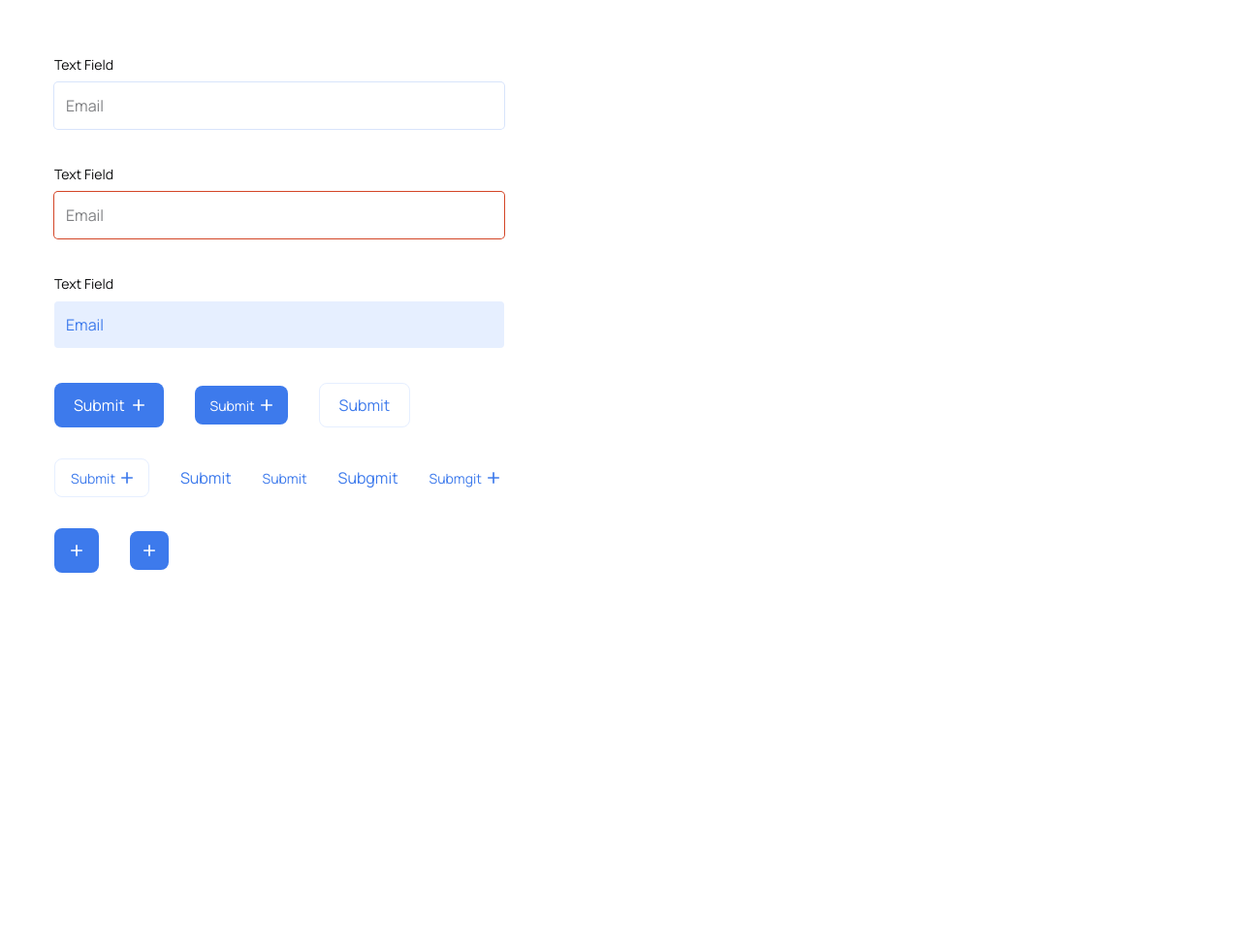
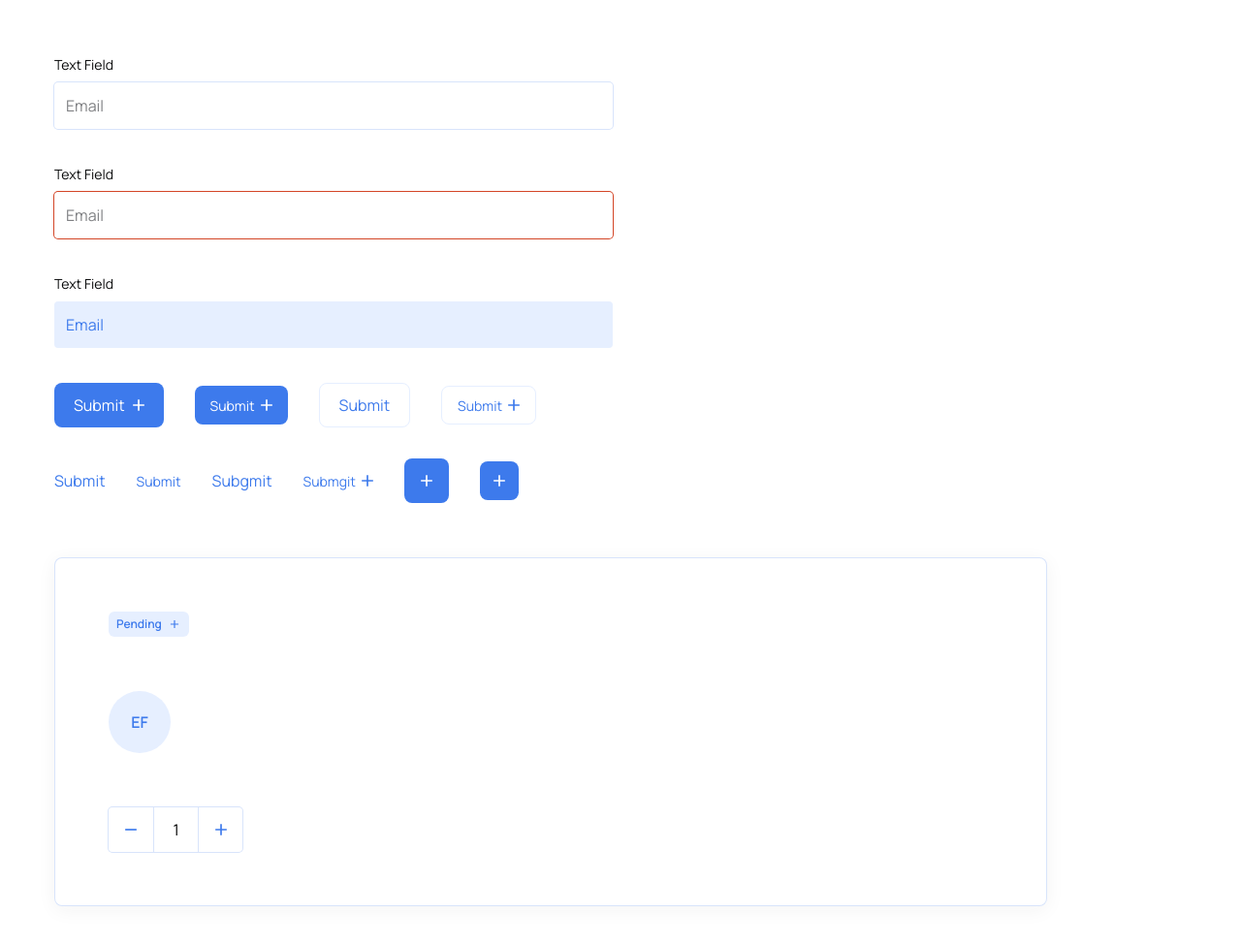
Before and after one commit to ekfuhrmann/parts-kit-ui, a website: page src/index.html in a window 1280 px wide. Shown: the whole page at 97% size. Before the commit the page ends 800 px from the top, so only its background shows below. Drawn offline with nearby package versions, Linux system fonts and the light colour scheme; files that its build step writes are made by us from their sources.

Commit message:
Added Shadow, started components

```diff
--- a/config/tailwind/button.js
+++ b/config/tailwind/button.js
@@ -63,6 +63,19 @@ module.exports = plugin(({ addComponents }) => {
         '@apply wh-40': {},
       },
     },
+
+    // Button toggle
+    '.btn-toggle-group': {
+      '@apply inline-flex items-center rounded bg-white ring-1 ring-blue-100 divide-x divide-blue-100':
+        {},
+    },
+    '.btn-toggle': {
+      '@apply wh-46 flex items-center justify-center transition-colors text-blue-500 transition duration-300 first:rounded-l last:rounded-r hover:bg-blue-50 hover:border-blue-600 hover:text-blue-600 active:bg-blue-100 disabled:!bg-blue-50 disabled:!text-blue-300 focus-visible:ring-2 focus-visible:ring-blue-500 focus-visible:ring-offset-2':
+        {},
+      svg: {
+        '@apply wh-20': {},
+      },
+    },
   };
 
   addComponents(buttons);
--- a/src/index.html
+++ b/src/index.html
@@ -11,8 +11,8 @@
       rel="stylesheet"
     />
   </head>
-  <body>
-    <div class="max-w-sm p-56 lg:max-w-xl">
+  <body class="p-56">
+    <div class="max-w-sm lg:max-w-xl">
       <form action="" class="space-y-36">
         <div class="field-wrapper">
           <label for="id_text_field">Text Field</label>
@@ -69,7 +69,7 @@
             </svg>
           </button>
           <button type="button" class="btn-outline">Submit</button>
-          <button type="button" class="btn-outline btn-sm">
+          <button type="button" class="btn-sm btn-outline">
             Submit<svg
               class="wh-20"
               aria-hidden="true"
@@ -122,5 +122,65 @@
         </div>
       </form>
     </div>
+    <div
+      class="card mt-56 flex min-h-[200px] w-full max-w-5xl flex-col items-start gap-56 rounded-8 bg-white p-56 shadow-card"
+    >
+      <!-- tag -->
+      <div
+        class="inline-flex h-26 items-center justify-center gap-6 rounded-6 bg-blue-50 px-8 text-center text-sm font-semibold text-blue-500"
+      >
+        Pending
+        <svg
+          class="wh-14"
+          aria-hidden="true"
+          viewBox="0 0 24 24"
+          fill="currentColor"
+          xmlns="http://www.w3.org/2000/svg"
+        >
+          <path d="M19 13H13V19H11V13H5V11H11V5H13V11H19V13Z" />
+        </svg>
+      </div>
+
+      <!-- Avatar -->
+      <div
+        class="flex items-center justify-center rounded-full bg-blue-50 text-center text-lg font-semibold text-blue-500 wh-64"
+        aria-label="Eric Fuhrmann Avatar"
+        title="Eric Fuhrmann"
+      >
+        EF
+      </div>
+
+      <!-- Seat Picker -->
+      <div class="btn-toggle-group">
+        <button
+          class="btn-toggle"
+          aria-label="Remove Seats"
+          title="Remove Seats"
+        >
+          <svg
+            viewBox="0 0 24 24"
+            fill="currentColor"
+            aria-hidden="true"
+            xmlns="http://www.w3.org/2000/svg"
+          >
+            <path d="M19 13H5V11H19V13Z" />
+          </svg>
+        </button>
+        <div class="flex items-center justify-center text-center wh-46">
+          1 <span class="sr-only">seats</span>
+        </div>
+        <button class="btn-toggle" aria-label="Add Seats" title="Add Seats">
+          <svg
+            class="wh-14"
+            aria-hidden="true"
+            viewBox="0 0 24 24"
+            fill="currentColor"
+            xmlns="http://www.w3.org/2000/svg"
+          >
+            <path d="M19 13H13V19H11V13H5V11H11V5H13V11H19V13Z" />
+          </svg>
+        </button>
+      </div>
+    </div>
   </body>
 </html>
--- a/tailwind.config.js
+++ b/tailwind.config.js
@@ -17,7 +17,7 @@ module.exports = {
     colors: {
       transparent: 'transparent',
       current: 'currentColor',
-      white: '#ffffff',
+      white: '#FFFFFF',
       black: '#000000',
       gray: {
         100: '#D4D5D6',
@@ -90,6 +90,10 @@ module.exports = {
       90: '0.9',
       100: '1',
     },
+    boxShadow: ({ theme }) => ({
+      card: `0 4px 20px ${theme('colors.gray.500/5%')},
+            inset 0 0 0 1px ${theme('colors.blue.100')}`,
+    }),
     spacing: {
       ...pxPair(0),
       ...pxPair(1),
@@ -125,10 +129,12 @@ module.exports = {
       ...theme('spacing'),
     }),
     wh: {
+      ...pxPair(14),
       ...pxPair(20),
       ...pxPair(24),
       ...pxPair(40),
       ...pxPair(46),
+      ...pxPair(64),
     },
     fontFamily: {
       sans: ['Manrope', 'sans-serif'],
```
